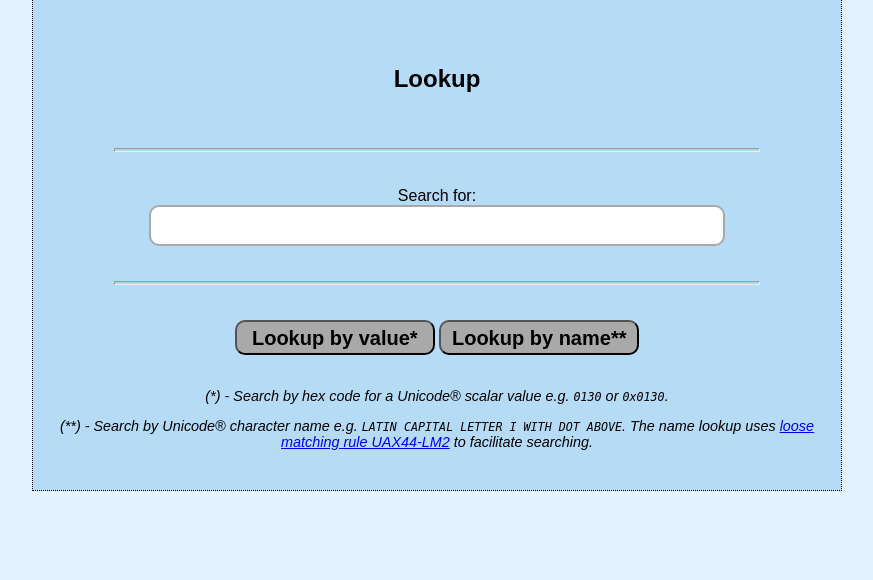
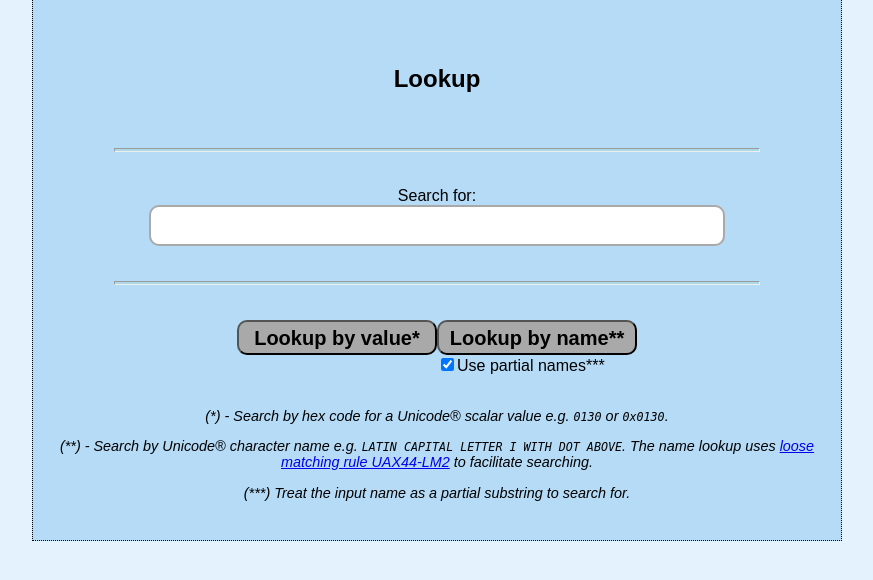
Before and after one commit to leonidessaguisagjr/unicodeutil, a Flask app: page /unicodeutil/ucd/ in a window 1280 px wide. Shown: the part 133-713 px from the top of the page, without its empty margins (203-1076 px from the left). Run offline with Flask 2, Linux system fonts and the light colour scheme; parts of the project's set-up code (start-up, migrations or seed data) failed here and were passed over.

Commit message:
Add partial name lookup support to the example webapp.

```diff
--- a/examples/webapp/app.py
+++ b/examples/webapp/app.py
@@ -64,7 +64,11 @@
                 lookup = re.sub(r"^[Uu]\+", "", search_text_input)  # Strip leading "U+" or "u+" if it is present.
                 ucd[int(lookup, 16)]  # Try doing a lookup so we can trap the KeyError and render the error page.
             else:
-                lookup = ucd.lookup_by_name(search_text_input).code[2:]  # Strip the leading "U+"
+                if not "use_partial_name" in request.form:
+                    lookup = ucd.lookup_by_name(search_text_input).code[2:]  # Strip the leading "U+"
+                else:
+                    matches = list(ucd.lookup_by_partial_name(search_text_input))
+                    return render_template("ucd_partial_name_lookup_template.html", ucd_base_url=ucd_base_url, search_text_input=search_text_input, matches=matches)
         except (KeyError, ValueError):
             return render_template("ucdlookup_error_template.html", search_text_input=search_text_input, search_type=search_type)
         return redirect("/unicodeutil/ucd/" + lookup)
--- a/examples/webapp/requirements.txt
+++ b/examples/webapp/requirements.txt
@@ -4,5 +4,5 @@
 Jinja2==2.10
 MarkupSafe==1.0
 six==1.11.0
-unicodeutil==0.1.dev5
+unicodeutil==0.1.dev6
 Werkzeug==0.14.1
--- a/examples/webapp/static/styles.css
+++ b/examples/webapp/static/styles.css
@@ -32,6 +32,18 @@
   padding: 5px;
   text-align: center;
   width: 200px;
+}
+
+.left_submit {
+  float: left;
+  overflow: hidden;
+  text-align: right;
+  width: 50%;
+}
+
+.right_submit {
+  overflow: hidden;
+  text-align: left;
 }
 
 .search_label {
--- a/examples/webapp/templates/ucdlookup_template.html
+++ b/examples/webapp/templates/ucdlookup_template.html
@@ -19,8 +19,14 @@
       </div>
       <hr />
       <div>
-        <input type="submit" name="lookup_by_value" id="lookup_by_value" value="Lookup by value*"/>
-        <input type="submit" name="lookup_by_name" id="lookup_by_name" value="Lookup by name**"/>
+        <div class="left_submit">
+          <input type="submit" name="lookup_by_value" id="lookup_by_value" value="Lookup by value*"/>
+        </div>
+        <div class="right_submit">
+          <input type="submit" name="lookup_by_name" id="lookup_by_name" value="Lookup by name**"/>
+          <br />
+          <input type="checkbox" name="use_partial_name" id="use_partial_name" checked/><label>Use partial names***</label>
+        </div>
       </div>
       <br />
       <p class="footer_text">
@@ -29,6 +35,9 @@
       <p class="footer_text">
         (**) - Search by Unicode&reg; character name e.g. <span class="mono">LATIN CAPITAL LETTER I WITH DOT ABOVE</span>.  The name lookup uses <a href="https://www.unicode.org/reports/tr44/#UAX44-LM2">loose matching rule UAX44-LM2</a> to facilitate searching.
       </p>
+      <p class="footer_text">
+        (***) Treat the input name as a partial substring to search for.
+      </p>
     </form>
   </div>
 </body>
```
Also changed, not shown: examples/webapp/templates/ucd_partial_name_lookup_template.html (added, +31 -0 lines).
